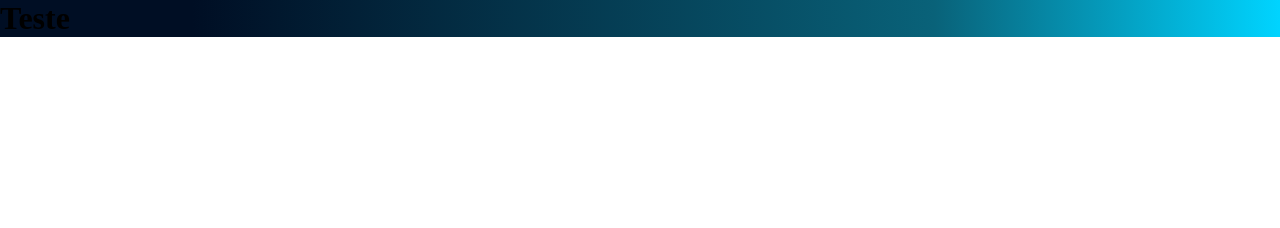
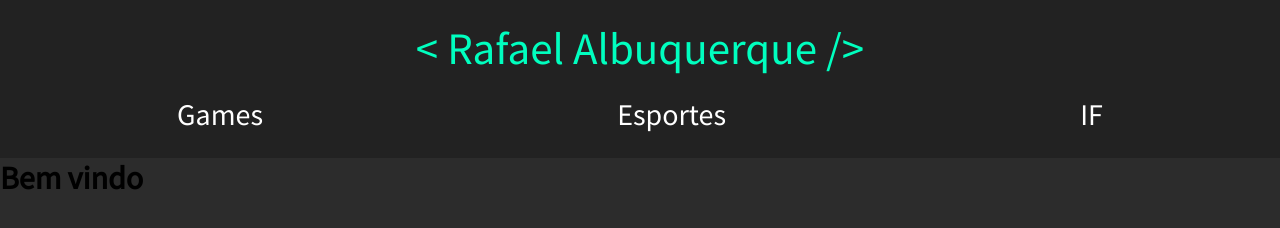
Before and after one commit to RafaelAlbuquerque7/MeuSite, a plain HTML site: page index.html in a window 1280 px wide. Drawn offline with Linux system fonts and the light colour scheme.

Commit message:
Feito o menu inicial

```diff
--- a/estilo.css
+++ b/estilo.css
@@ -1,11 +1,55 @@
-*{
-    margin: 0;
+@import url('https://fonts.googleapis.com/css2?family=Source+Sans+Pro&display=swap');
+
+* {
+    margin: 0 auto;
     padding: 0;
     box-sizing: border-box;
+    font-family: 'Source Sans Pro', sans-serif;
 
-    }
+}
 
-header{
-background: rgb(0,14,36);
-background: linear-gradient(90deg, rgba(0,14,36,1) 15%, rgba(9,98,121,1) 73%, rgba(0,212,255,1) 100%);
+#menu{
+    background-color: rgb(34, 34, 34);
 }
+
+#menu ul {
+    font-size: 30px;
+    display: flex;
+    justify-content: center;
+    list-style: none;
+    padding: 0;
+}
+
+.corpodonome{
+    font-family: 'italic';
+background-color: rgb(34, 34, 34);
+color: rgb(0, 255, 191);
+height: 70px;
+padding: 20px;
+font-size: 45px;
+}
+
+#menu ul li {
+    display: inline;
+}
+
+#menu ul li a {
+    color: #FFF;
+    padding: 25px;
+    display: inline-block;
+    text-decoration: none;
+    transition: background .6s;
+}
+
+#menu ul li a:hover {
+    background-color: rgb(0, 255, 191);
+}
+
+
+.corpodosite{
+    background-color: rgb(44, 44, 44);
+    position:absolute;
+	width:100%;
+	height:100%;
+
+}
--- a/index.html
+++ b/index.html
@@ -1,15 +1,37 @@
 <!DOCTYPE html>
-<html lang="en">
+<html lang="pt-br">
+
 <head>
-  <meta charset="UTF-8">
-  <meta http-equiv="X-UA-Compatible" content="IE=edge">
-  <meta name="viewport" content="width=device-width, initial-scale=1.0">
-  <link rel="stylesheet" href="estilo.css">
-  <title>RF</title>
+    <meta charset="UTF-8">
+    <meta name="viewport" content="width=device-width, initial-scale=1.0">
+    <title>Rafael Albuquerque</title>
+    <link rel="stylesheet" href="estilo.css">
 </head>
+
 <body>
-  <header>
-  <h1>Teste</h1>
-  </header>
+<center>
+  <div class="corpodonome">
+  <div class="nomepag"> < Rafael Albuquerque /> </div>
+</div>
+</center>
+    <nav id="menu">
+        <ul>
+
+            <li><a href="#">Games</a></li>
+
+            <li><a href="#">Esportes</a></li>
+
+            <li><a href="#">IF</a></li>
+
+
+        </ul>
+    </nav>
+
+    <div class="corpodosite">
+<h1>Bem vindo</h1>
+
+    </div>
+
 </body>
+
 </html>
```
